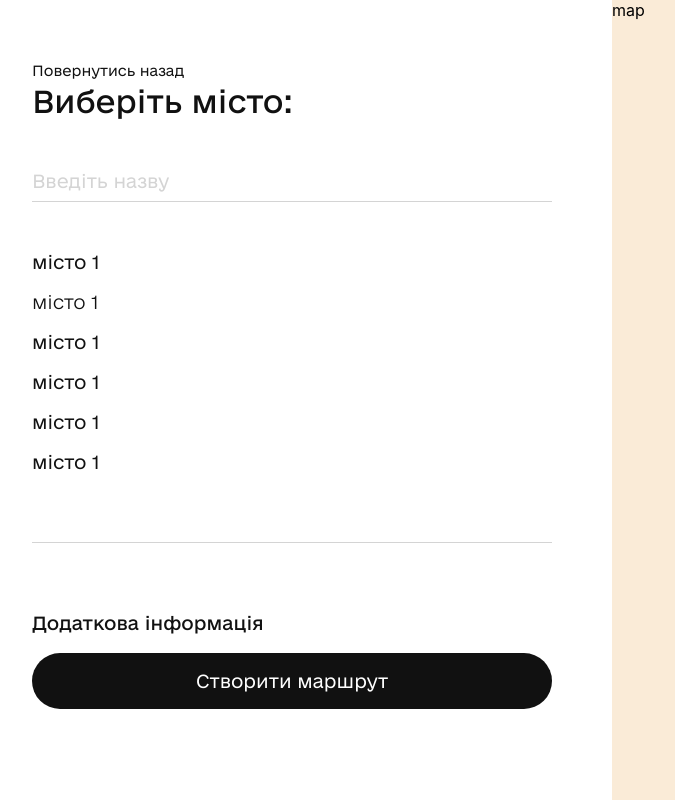
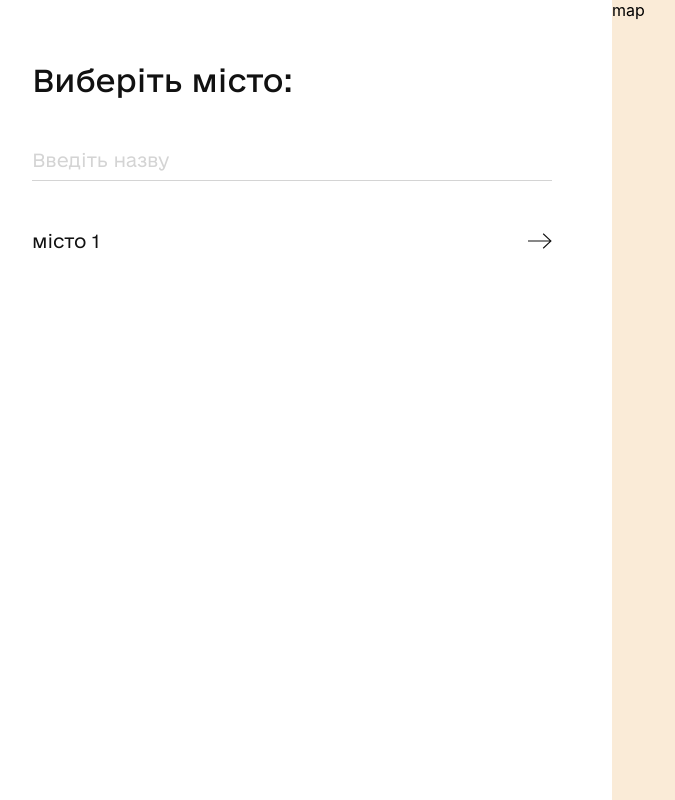
Before and after one commit to ivanstnsk/shelter.in.ua, a Next.js app: page /map in a window 1280 px wide. Shown: the whole page, without its empty margins (28-703 px from the left). Built offline with nearby package versions, Linux system fonts and the light colour scheme.

Commit message:
Update UI

```diff
--- /dev/null
+++ b/components/ListItem/ListItem.module.scss
@@ -0,0 +1,21 @@
+.link {
+  width: 100%;
+  min-height: 40px;
+  border: none;
+  background-color: transparent;
+  cursor: pointer;
+  display: flex;
+  flex-direction: row;
+  align-items: center;
+  justify-content: space-between;
+  padding: 0px;
+  margin-bottom: 10px;
+}
+.icon {
+  width: 24px;
+  height: 16px;
+  background-image: url("/icons/list-item-arrow.svg");
+  fill: red;
+  background-position: center;
+  background-size: contain;
+}
--- /dev/null
+++ b/components/ListItem/ListItem.tsx
@@ -0,0 +1,22 @@
+import React from 'react';
+import Link from 'next/link';
+
+import styles from './ListItem.module.scss';
+
+interface Props {
+  href: string;
+  children: React.ReactChild;
+}
+export const ListItem: React.FC<Props> = ({
+  href,
+  children,
+}) => {
+  return (
+    <Link href={href}>
+      <a className={styles.link}>
+        {children}
+        <div className={styles.icon} />
+      </a>
+    </Link>
+  )
+}
--- /dev/null
+++ b/components/ListItem/index.ts
@@ -0,0 +1 @@
+export { ListItem } from './ListItem';
--- a/pages/map.tsx
+++ b/pages/map.tsx
@@ -9,6 +9,7 @@ import { Input } from '../components/Input';
 import { Typography } from '../components/Typography';
 import { Divider } from '../components/Divider';
 import { Button } from '../components/Button';
+import { ListItem } from '../components/ListItem';
 
 const Map: NextPage = () => {
   return (
@@ -21,20 +22,17 @@ const Map: NextPage = () => {
 
       <main className={styles.main}>
         <div className={styles.left}>
-          <Link href="/">
+          {/* <Link href="/">
             <a><Typography variant="body3" component="div">Повернутись назад</Typography></a>
-          </Link>
+          </Link> */}
           <Typography variant="h1" component="h1">Виберіть місто:</Typography>
           <Input placeholder="Введіть назву" />
-          <Typography variant="body1" component="div">місто 1</Typography>
-          <Typography variant="body2" component="div">місто 1</Typography>
-          <Typography variant="body1" component="div">місто 1</Typography>
-          <Typography variant="body1" component="div">місто 1</Typography>
-          <Typography variant="body1" component="div">місто 1</Typography>
-          <Typography variant="body1" component="div">місто 1</Typography>
-          <Divider />
+          <ListItem href="/">
+            <Typography variant="body1" component="div">місто 1</Typography>
+          </ListItem>
+          {/* <Divider />
           <Typography variant="h2" component="h2">Додаткова інформація</Typography>
-          <Button onClick={() => {}}>Створити маршрут</Button>
+          <Button onClick={() => {}}>Створити маршрут</Button> */}
         </div>
         <div className={styles.right}>
           <MapView />
```
Also changed, not shown: public/icons/list-item-arrow.svg (added).
